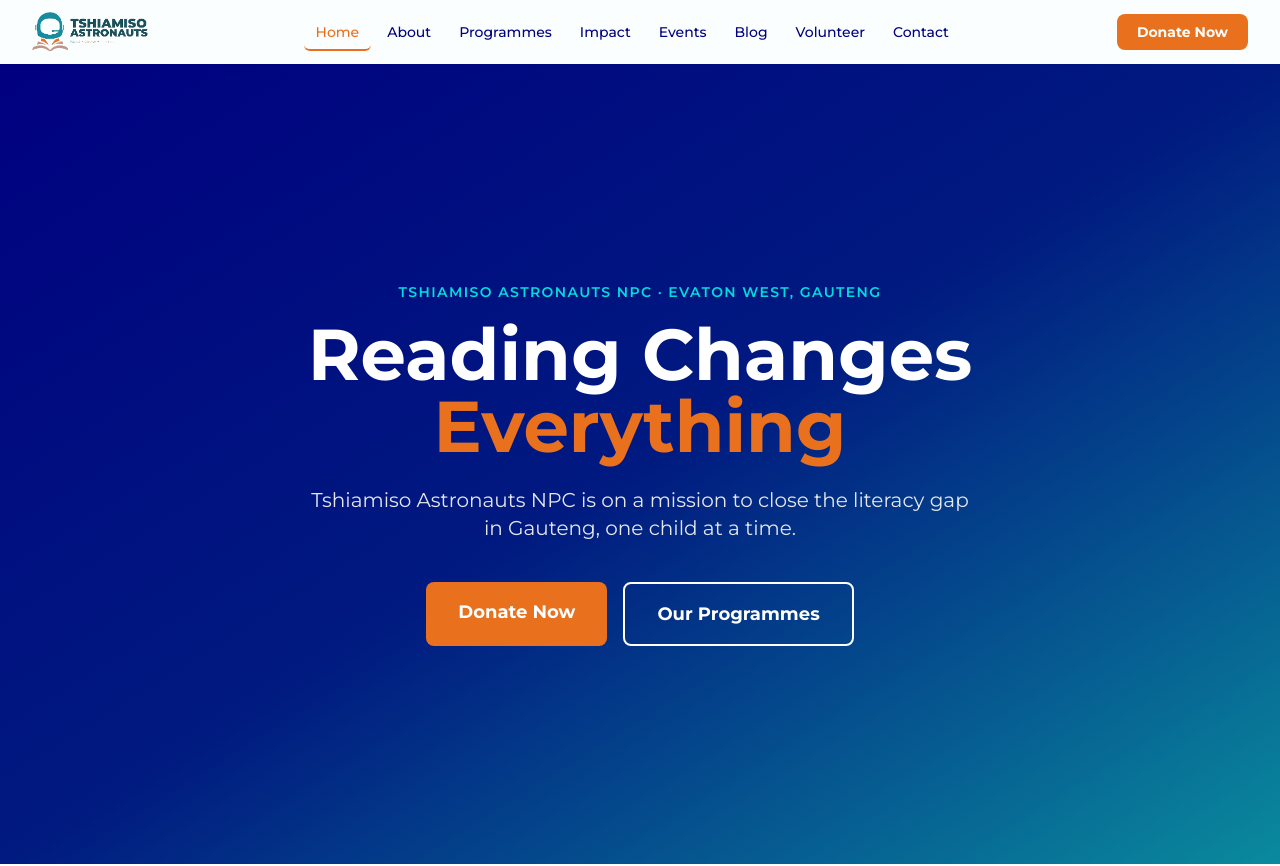
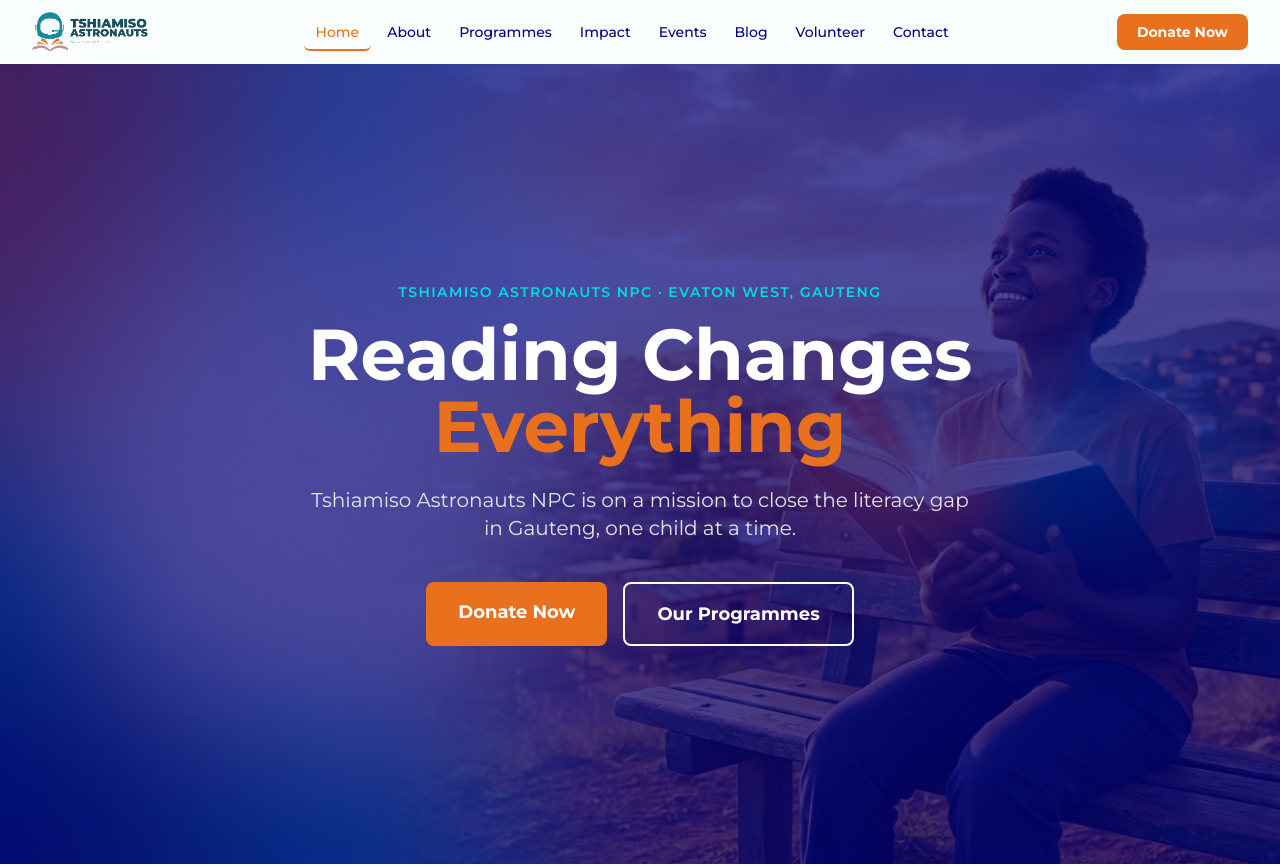
Before and after one commit to kgomotsodibetso/tshiamiso-astronauts-website, a Next.js app: page / in a window 1280 px wide. Shown: the top 866 px of the page. Built offline with nearby package versions, Linux system fonts and the light colour scheme.

Commit message:
Replace homepage hero gradient with uploaded background image
Co-Authored-By: Claude Sonnet 4.6 <noreply@anthropic.com>

```diff
--- a/src/app/page.tsx
+++ b/src/app/page.tsx
@@ -1,4 +1,5 @@
 import Link from "next/link";
+import Image from "next/image";
 import type { Metadata } from "next";
 import {
   BookOpen,
@@ -121,8 +122,16 @@ export default function HomePage() {
   return (
     <>
       {/* 1. HERO */}
-      <section className="relative min-h-screen flex items-center justify-center bg-gradient-to-br from-brand-navy via-[#001a80] to-brand-teal px-6 text-center">
-        <div className="max-w-3xl mx-auto">
+      <section className="relative min-h-screen flex items-center justify-center px-6 text-center">
+        <Image
+          src="/images/header-image-home-page/homepage-hero.jpg"
+          alt="Tshiamiso Astronauts hero"
+          fill
+          priority
+          className="object-cover object-center"
+        />
+        <div className="absolute inset-0 bg-brand-navy/70" />
+        <div className="relative z-10 max-w-3xl mx-auto">
           <p className="text-brand-light-teal text-sm font-semibold uppercase tracking-widest mb-4">
             Tshiamiso Astronauts NPC · Evaton West, Gauteng
           </p>
```
Also changed, not shown: public/images/header-image-home-page/homepage-hero.jpg (added).
